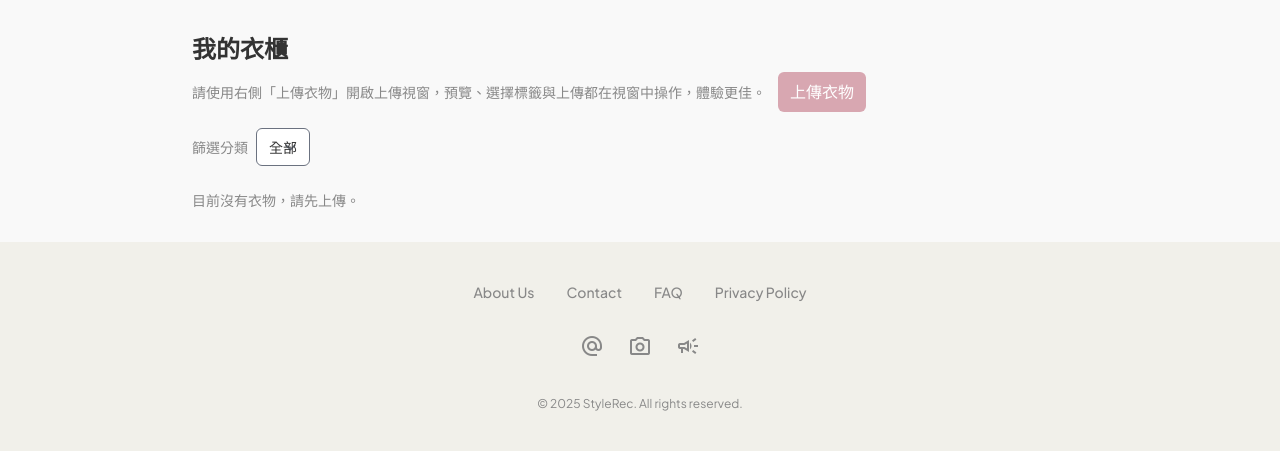
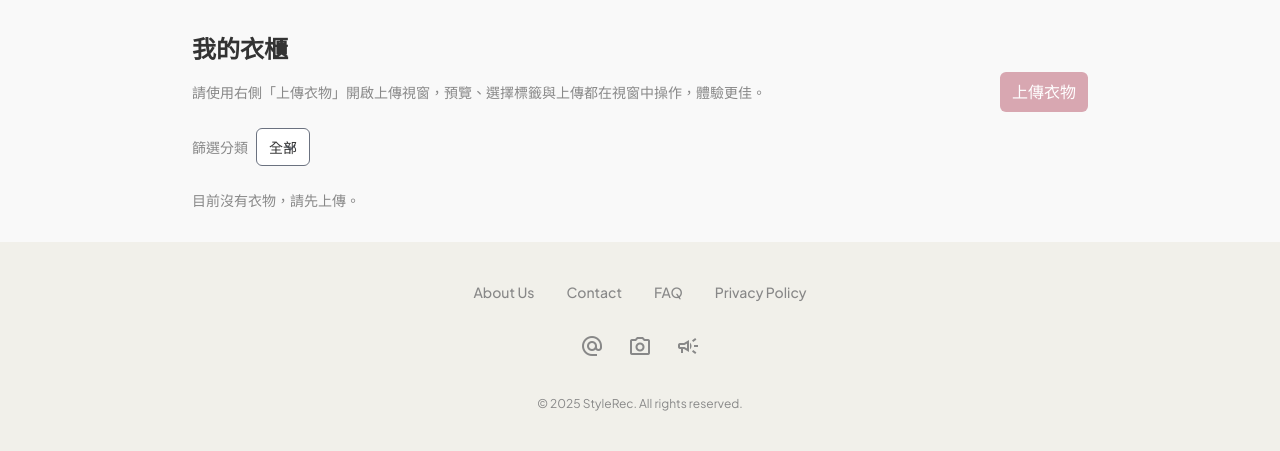
Before and after one commit to memory9802/AI-project, a Flask app: page /wardrobe/wardrobe in a window 1280 px wide. Shown: the part 178-629 px from the top of the page. Run offline with Flask 3, Linux system fonts and the light colour scheme; the visitor is signed in with stand-in values (Sample User, id 1); data that the repository does not hold is empty; some libraries are stand-ins or nearby versions.

Commit message:
衣櫃頁上傳衣物按鍵位置調整

```diff
--- a/app/templates/wardrobe.html
+++ b/app/templates/wardrobe.html
@@ -192,13 +192,14 @@
             <h3 class="text-2xl font-bold mb-2">我的衣櫃</h3>
 
             <form id="uploadForm" class="flex flex-col gap-4" onsubmit="return false;" enctype="multipart/form-data">
-              <div class="grid grid-cols-[1fr_auto] gap-4">
-                <!-- 左側：說明與快速開啟上傳視窗 -->
+              <div class="grid grid-cols-[1fr_auto] gap-4 items-center">
+                <!-- 左側：說明 -->
                 <div class="flex flex-col gap-4">
-                  <div class="flex items-center gap-3 flex-nowrap overflow-x-auto">
-                    <p class="text-sm text-subtle-light dark:text-subtle-dark">請使用右側「上傳衣物」開啟上傳視窗，預覽、選擇標籤與上傳都在視窗中操作，體驗更佳。</p>
-                    <button id="open-upload-modal" type="button" class="px-3 py-2 bg-primary text-white rounded-md hover:opacity-90">上傳衣物</button>
-                  </div>
+                  <p class="text-sm text-subtle-light dark:text-subtle-dark">請使用右側「上傳衣物」開啟上傳視窗，預覽、選擇標籤與上傳都在視窗中操作，體驗更佳。</p>
+                </div>
+                <!-- 右側：上傳按鈕（靠右對齊） -->
+                <div class="flex items-center justify-end">
+                  <button id="open-upload-modal" type="button" class="px-3 py-2 bg-primary text-white rounded-md hover:opacity-90">上傳衣物</button>
                 </div>
               </div>
             </form>
```
